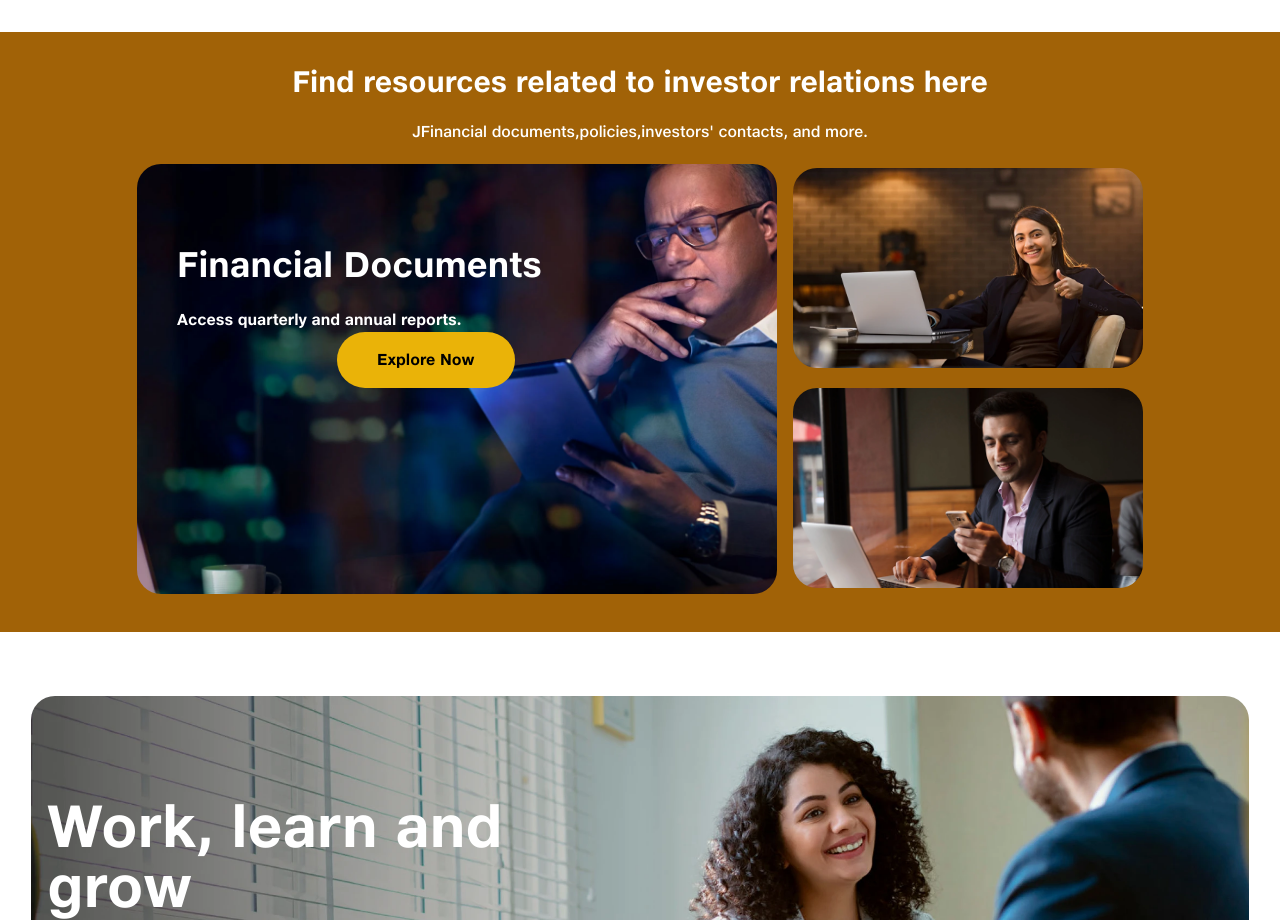
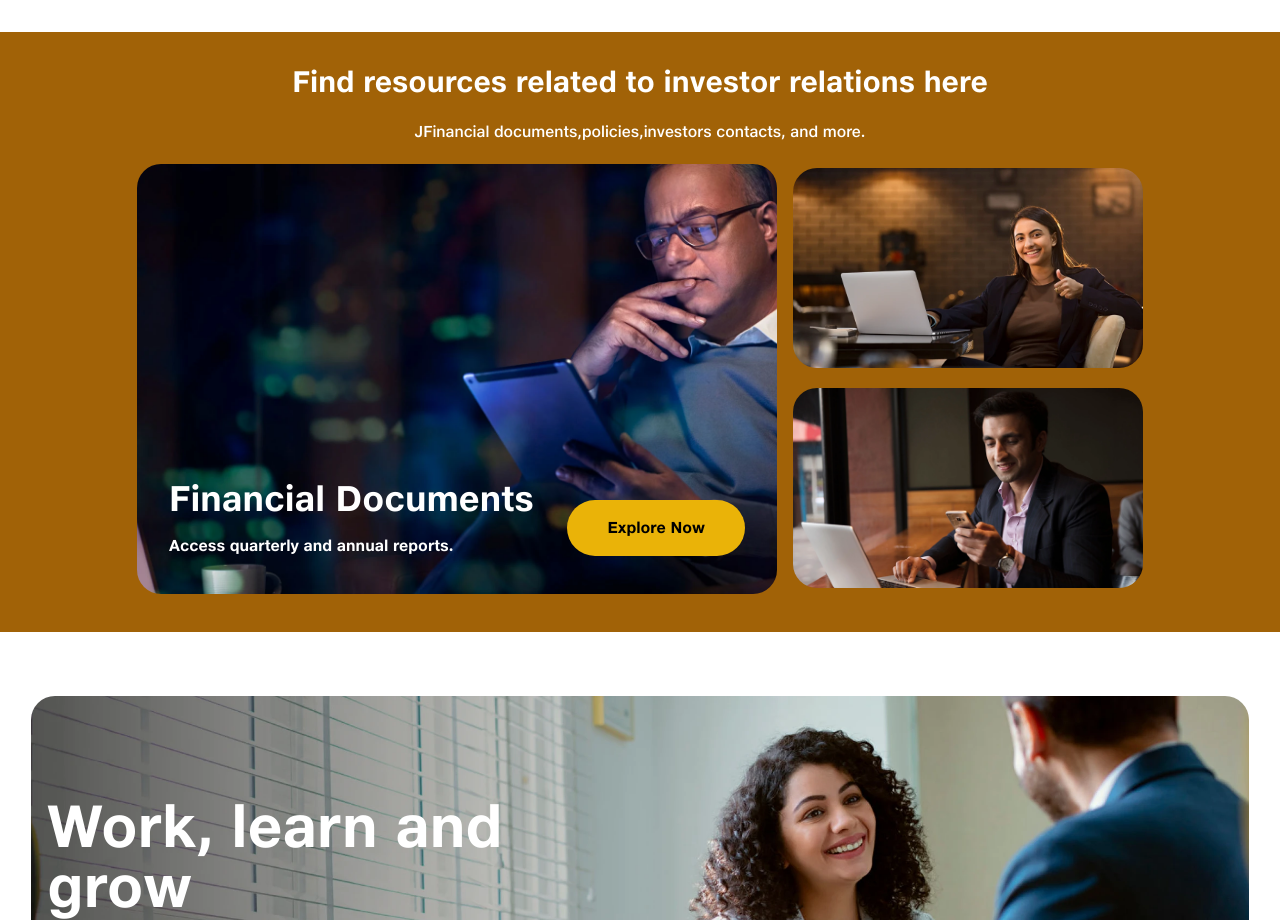
Before and after one commit to Animesh-ril/jfs-clone, a Next.js app: page / in a window 1280 px wide. Shown: the part 2680-3600 px from the top of the page. Built offline with nearby package versions, Linux system fonts and the light colour scheme.

Commit message:
alignment updated

```diff
--- a/src/app/components/Resources.js
+++ b/src/app/components/Resources.js
@@ -24,21 +24,22 @@ export default function Resource() {
       <div className="items-center">
         <div className=" items-center ">
           <h1 className=" text-white text-3xl font-JioTypeBold text-center">Find resources related to investor relations here</h1>
-          <p className="text-white text-l mt-5 font-JioTypeMedium text-center">JFinancial documents,policies,investors' contacts, and more.</p>
+          <p className="text-white text-l mt-5 font-JioTypeMedium text-center">JFinancial documents,policies,investors contacts, and more.</p>
         </div>
       </div>
       <div className="flex gap-4 justify-center w-full">
-        <div className="w-1/2 h-[470px] py-5 items-center">
+        <div className="w-1/2 h-[470px] py-5 items-center relative">
           <div style={{ backgroundImage: `url(${slides[0].url})` }} className="w-full h-full bg-center bg-cover rounded-3xl relative">
-            <div className="text-left ml-10 mx-3 flex justify-center items-end">
-              <div className="mt-20 mb-15"><h3 className="text-white text-4xl font-JioTypeBold  ">
+            <div className="flex w-full justify-between absolute bottom-4 left-0 px-8">
+              <div className=" mb-15"><h3 className="text-white text-4xl font-JioTypeBold  ">
                 Financial Documents
               </h3>
-              <br></br>
-              <p className="text-white text-l text-left font-JioTypeBold">
-                Access quarterly and annual reports.
-                <button class=" px-10 py-4 mx-end ml-40 font-JioTypeBold text-black bg-yellow-500  hover:bg-yellow-700 rounded-full w-fit">Explore Now</button>
-              </p>
+                <p className="text-white text-l mt-4 mb-5 text-left font-JioTypeBold">
+                  Access quarterly and annual reports.
+                </p>
+              </div>
+              <div className=" flex items-center ">
+                <button className=" px-10 py-4 mx-end  font-JioTypeBold text-black bg-yellow-500  hover:bg-yellow-700 rounded-full w-fit">Explore Now</button>
               </div>
               {/* <div className="flex ">
               <button class=" px-10 py-4 mx-end ml-20 font-JioTypeBold text-black bg-yellow-500  hover:bg-yellow-700 rounded-full w-fit">Explore Now</button>
```
